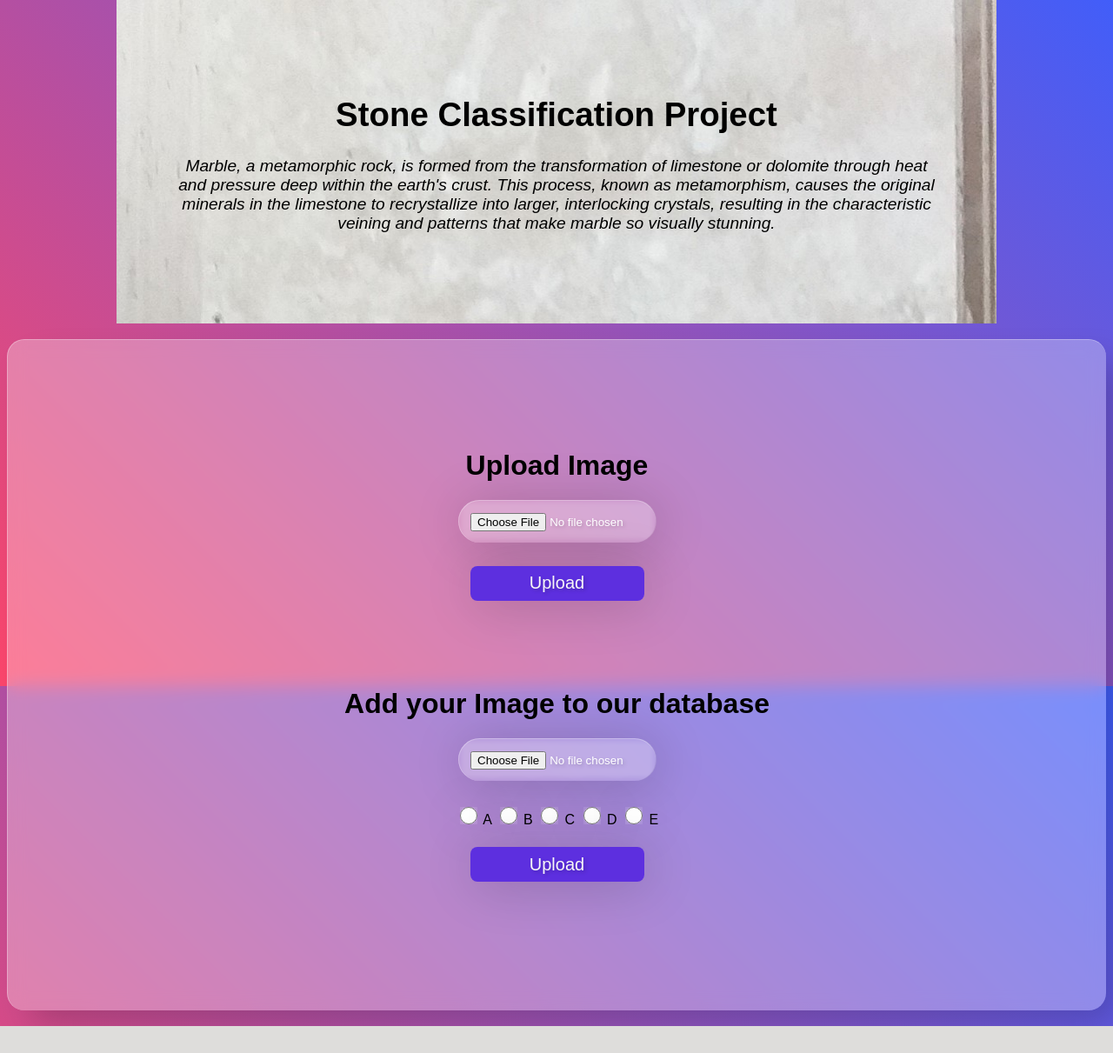
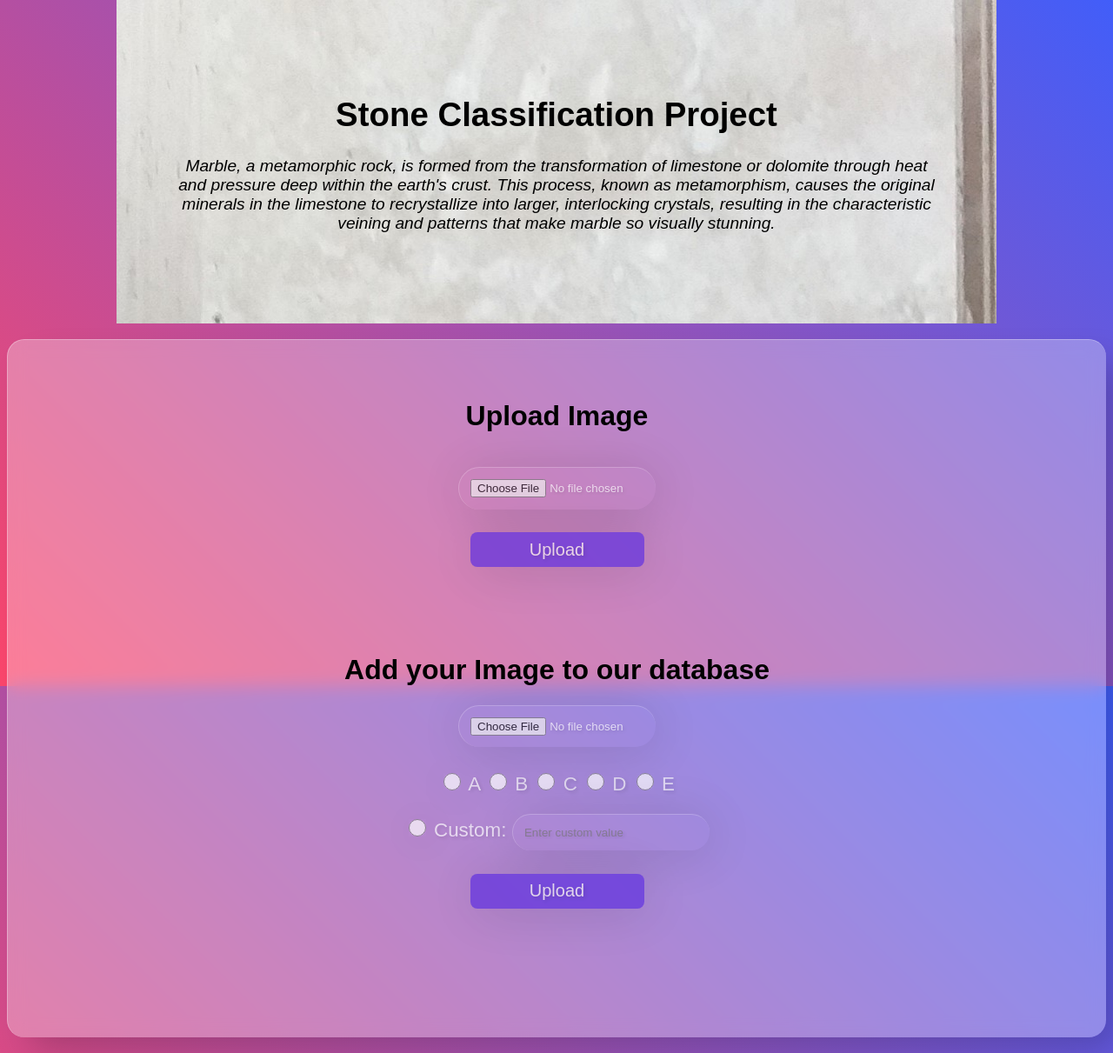
Before and after one commit to seyyedmsl82/Stones_Project, a Flask app: page / in a window 1280 px wide. Shown: the part 27-1238 px from the top of the page at 87% size. Before the commit the page ends 1207 px from the top, so only its background shows below. Run offline with Flask 3, Linux system fonts and the light colour scheme.

Commit message:
improve main page

```diff
--- a/templates/index.html
+++ b/templates/index.html
@@ -29,27 +29,42 @@
     <br>
 
     <div class="forms" id="my_form" >
+        <h1>Upload Image</h1>
         <form id="form1" action="/" method="post" enctype="multipart/form-data">
             <br>
             <p>
-                <h1>Upload Image</h1>
                 <input type="file" name="file" accept="image/*">
 
                 <br>
                 <input class="button" id="upload_button1" type="submit" value="Upload" onclick="showLoading1()">
             </p>
         </form>
+        <h1>Add your Image to our database</h1>
         <form id="form2" action="/upload" method="post" enctype="multipart/form-data">
+<!--            <p>-->
+<!--                <h1>Add your Image to our database</h1>-->
+<!--                <input type="file" name="file" accept="image/*"><br>-->
+<!--                <input type="radio" name="classes" id="A" value="A"> A-->
+<!--                <input type="radio" name="classes" id="B" value="B"> B-->
+<!--                <input type="radio" name="classes" id="C" value="C"> C-->
+<!--                <input type="radio" name="classes" id="D" value="D"> D-->
+<!--                <input type="radio" name="classes" id="E" value="E"> E-->
+
+<!--                <br>-->
+<!--                <input class="button" id="upload_button2" type="submit" value="Upload" onclick="showLoading2()">-->
+<!--            </p>-->
             <p>
-                <h1>Add your Image to our database</h1>
                 <input type="file" name="file" accept="image/*"><br>
                 <input type="radio" name="classes" id="A" value="A"> A
                 <input type="radio" name="classes" id="B" value="B"> B
                 <input type="radio" name="classes" id="C" value="C"> C
                 <input type="radio" name="classes" id="D" value="D"> D
                 <input type="radio" name="classes" id="E" value="E"> E
-
-                <br>
+            <br>
+            <input type="radio" name="classes" id="custom" value="custom">
+            <label for="custom">Custom:</label>
+            <input type="text" id="customValue" name="customValue" placeholder="Enter custom value">
+            <br>
                 <input class="button" id="upload_button2" type="submit" value="Upload" onclick="showLoading2()">
             </p>
         </form>
@@ -102,13 +117,25 @@
 
         // Function to apply loading style to button
         function showLoading1() {
-            var uploadButton = document.getElementById("upload_button");
+            var uploadButton = document.getElementById("upload_button1");
             uploadButton.classList.add("loading");
         }
         function showLoading2() {
-            var uploadButton = document.getElementById("upload_button");
+            var uploadButton = document.getElementById("upload_button2");
             uploadButton.classList.add("loading");
         }
+
+        document.getElementById('customValue').addEventListener('input', function() {
+            var customValue = this.value;
+            var radioButton = document.getElementById('custom');
+
+
+            var customRadioButton = document.getElementById('customValue');
+            if (customRadioButton) {
+                radioButton.value = customValue;
+                console.log(radioButton.value)
+            }
+        });
 
         // Call the showIntroImage function when the page loads
         window.onload = showIntroImage;
```
